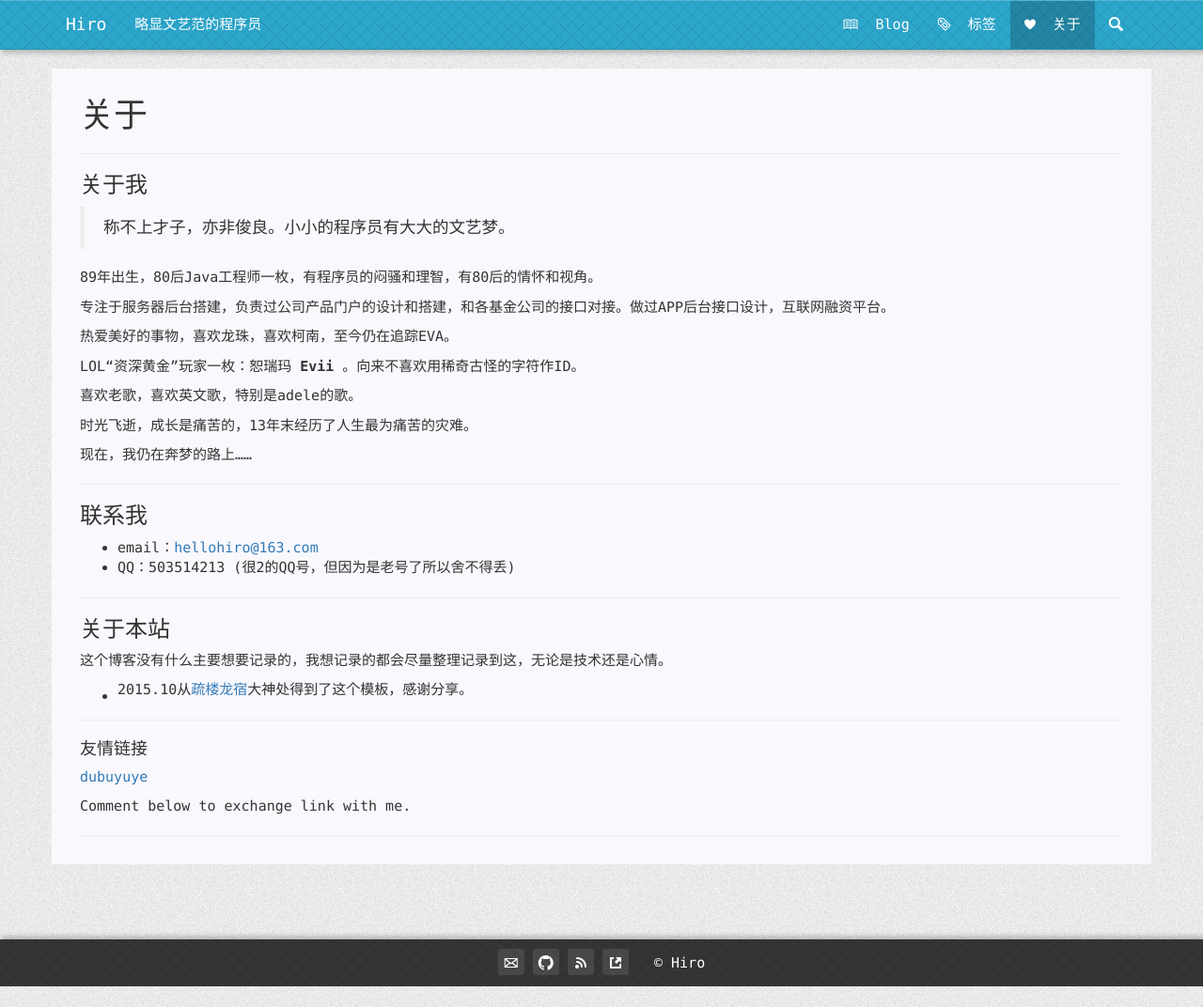
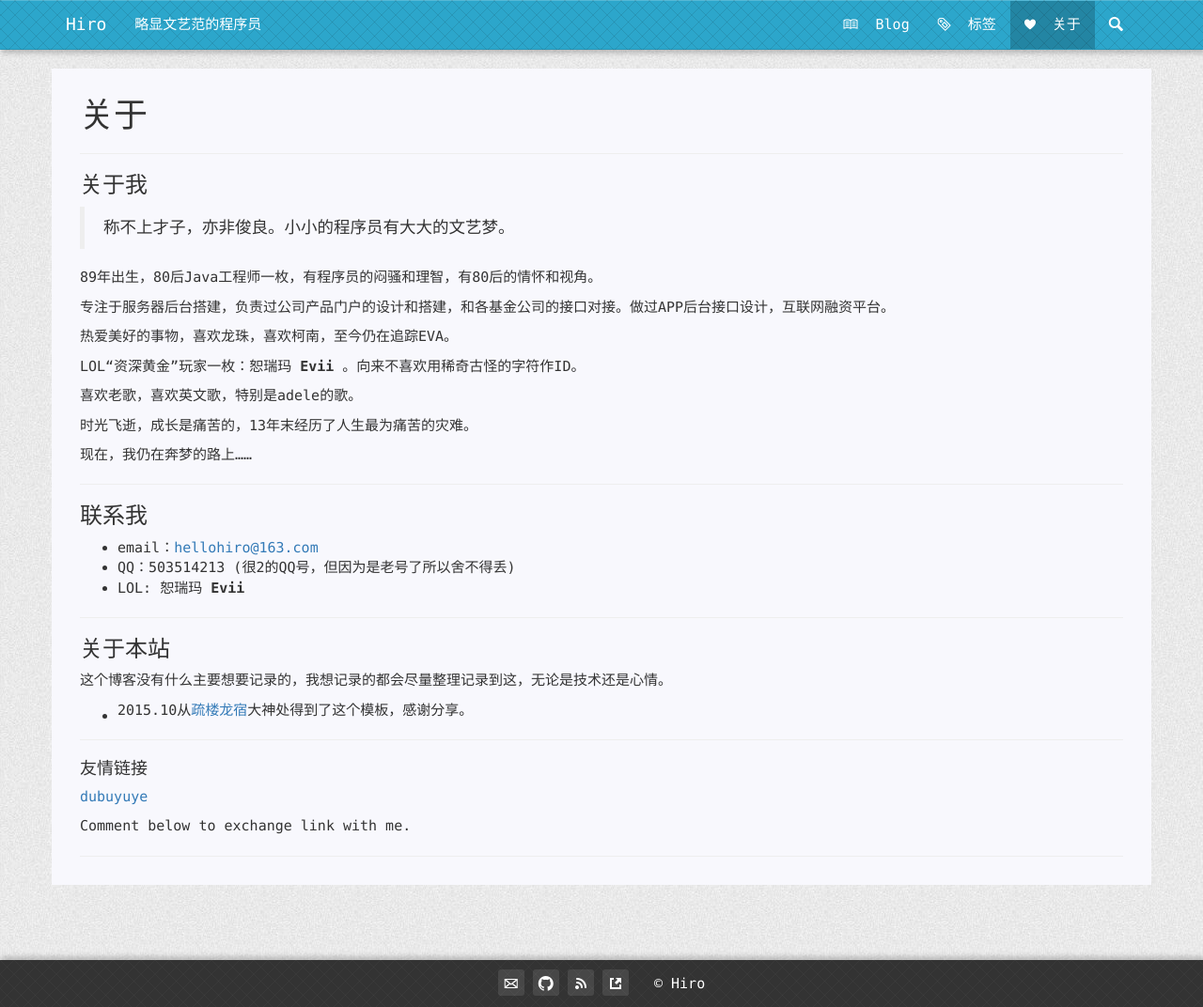
Before and after one commit to hirocube/hirocube.github.com, a Jekyll site: the page built from pages/4about.md, in a window 1280 px wide. Shown: the whole page at 94% size. Built offline with Jekyll 4.4.1, drawn with Linux system fonts in a browser that asks for light colours; nearby versions of some CDN libraries; Markdown is read by kramdown in place of the engine named in the settings; comment, search, counter and statistics services are not loaded.

Commit message:
blog first version

```diff
--- a/pages/4about.md
+++ b/pages/4about.md
@@ -31,6 +31,7 @@ LOL“资深黄金”玩家一枚：恕瑞玛 **Evii** 。向来不喜欢用稀
 
 * email：[{{ site.email }}](mailto:{{ site.email }})
 * QQ：503514213 (很2的QQ号，但因为是老号了所以舍不得丢)
+* LOL: 恕瑞玛 **Evii**
 
 
 ---
```
